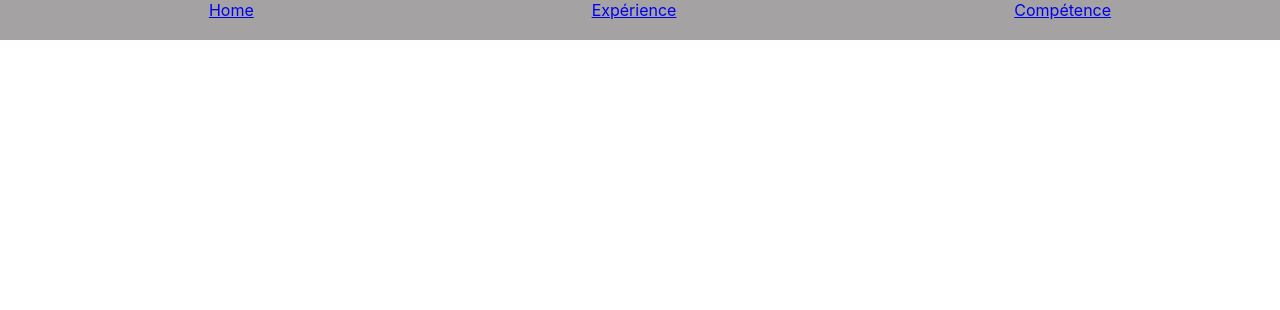
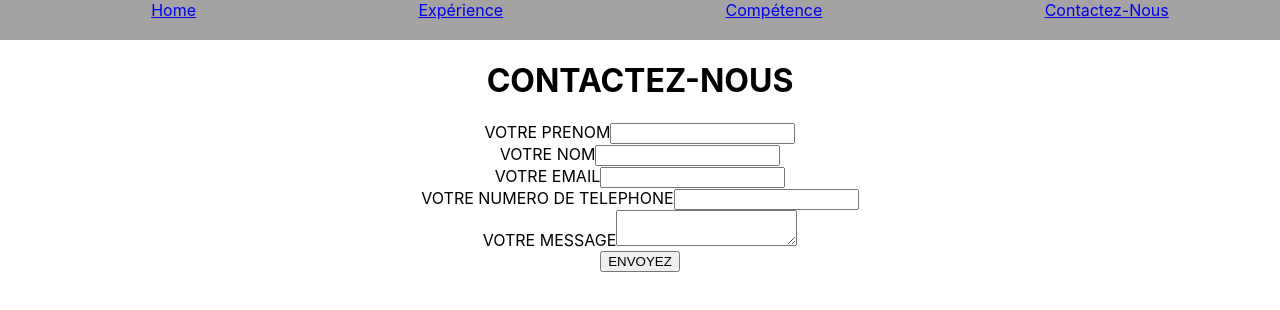
Before and after one commit to AlexLekieffre/Groupe_CV, a React (Create React App) app: page /contact in a window 1280 px wide. Shown: the top 310 px of the page. Built offline with nearby package versions, Linux system fonts and the light colour scheme.

Commit message:
ajout du fichier .prettierrc.json, création du formulaire de contact et correctif

```diff
--- a/package.json
+++ b/package.json
@@ -37,6 +37,7 @@
     ]
   },
   "devDependencies": {
+    "eslint": "^8.17.0",
     "prettier": "^2.7.0"
   }
 }
--- a/src/components/Molecules/contact.jsx
+++ b/src/components/Molecules/contact.jsx
@@ -0,0 +1,25 @@
+const Contact = () => (
+    <div>
+        <h1 className="heading">CONTACTEZ-NOUS</h1>
+        <form>
+            <label>VOTRE PRENOM</label>
+            <input type="text"/>
+            <br />
+            <label>VOTRE NOM</label>
+            <input type="text"/>
+            <br />
+            <label>VOTRE EMAIL</label>
+            <input type="text" />
+            <br />
+            <label>VOTRE NUMERO DE TELEPHONE</label>
+            <input type="text" />
+            <br />
+            <label>VOTRE MESSAGE</label>
+            <textarea type="text"></textarea>
+            <br />
+            <button type="submit">ENVOYEZ</button>
+        </form>
+    </div>
+  )
+
+  export default Contact;
--- a/src/components/Molecules/navbar.jsx
+++ b/src/components/Molecules/navbar.jsx
@@ -14,6 +14,9 @@ const Navbar = () => {
           <li>
             <Link to="/skills">Compétence</Link>
           </li>
+          <li>
+            <Link to="/contact">Contactez-Nous</Link>
+          </li>
         </ul>
       </nav>
     </div>
--- a/src/components/Molecules/skills.jsx
+++ b/src/components/Molecules/skills.jsx
@@ -1,5 +1,5 @@
 import { useState } from "react";
-import MySkills from "../atoms/MySkills";
+import MySkills from "../Atoms/MySkills";
 
 const Skills = () => {
   const [skills, setSkills] = useState(false);
--- a/src/containers/CV.jsx
+++ b/src/containers/CV.jsx
@@ -1,10 +1,11 @@
 import React from "react";
 import { BrowserRouter, Routes, Route, Outlet } from "react-router-dom";
-import Experience from "../components/molecules/experience";
-import Navbar from "../components/molecules/navbar";
-import PrivatRoute from "../components/molecules/privateroute";
-import NotLogged from "../components/molecules/privateroute";
-import Skills from "../components/molecules/skills";
+import Contact from "../components/Molecules/contact";
+import Experience from "../components/Molecules/experience";
+import Navbar from "../components/Molecules/navbar";
+import PrivatRoute from "../components/Molecules/privateroute";
+import NotLogged from "../components/Molecules/privateroute";
+import Skills from "../components/Molecules/skills";
 
 const logg = false;
 
@@ -16,6 +17,7 @@ const CV = () => {
       <Routes>
         <Route index element={"ok"} />
         <Route path="/experience" element={<Experience />}></Route>
+        <Route path="/contact" element={<Contact />}></Route>
         <Route path="" element={<PrivatRoute />}>
           <Route path="/skills" element={<Skills />} />
         </Route>
```
Also changed, not shown: .prettierrc.json (added), 1 other file (tests, documents, lock files or other folders).
